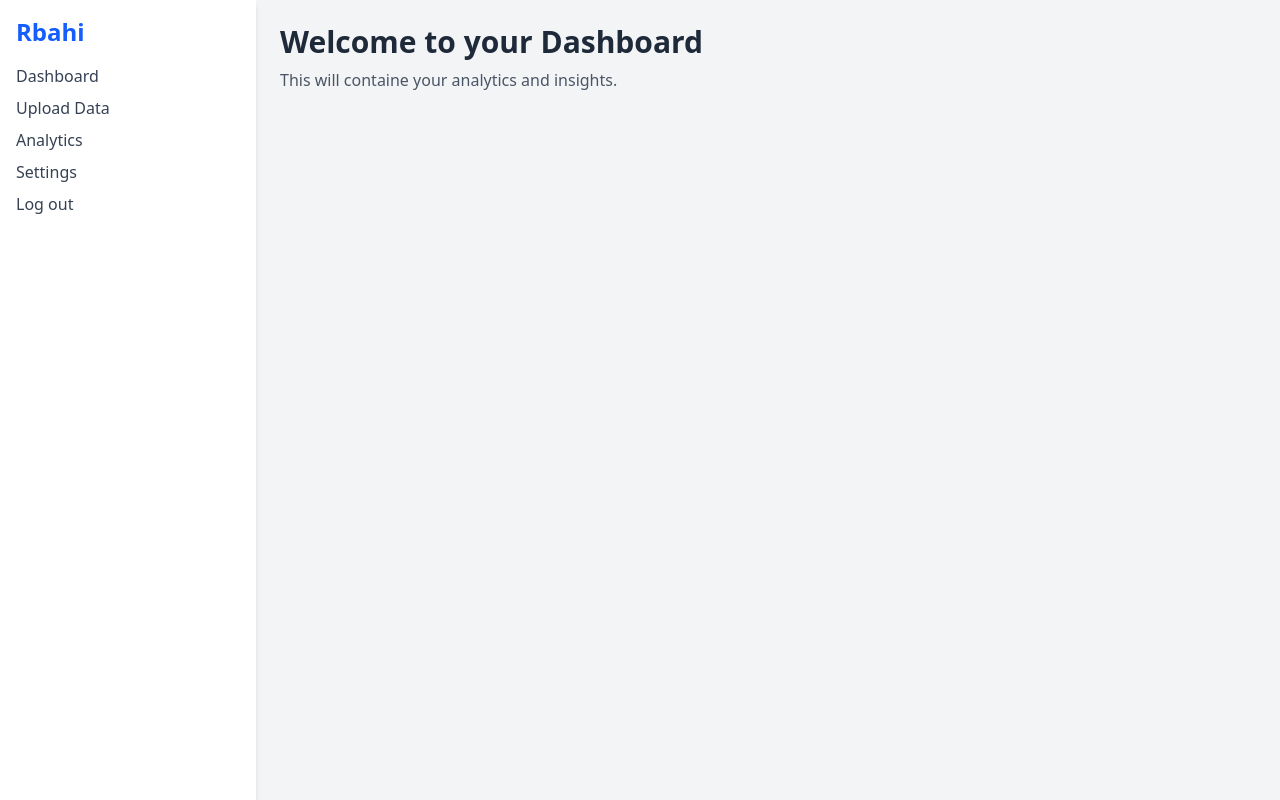
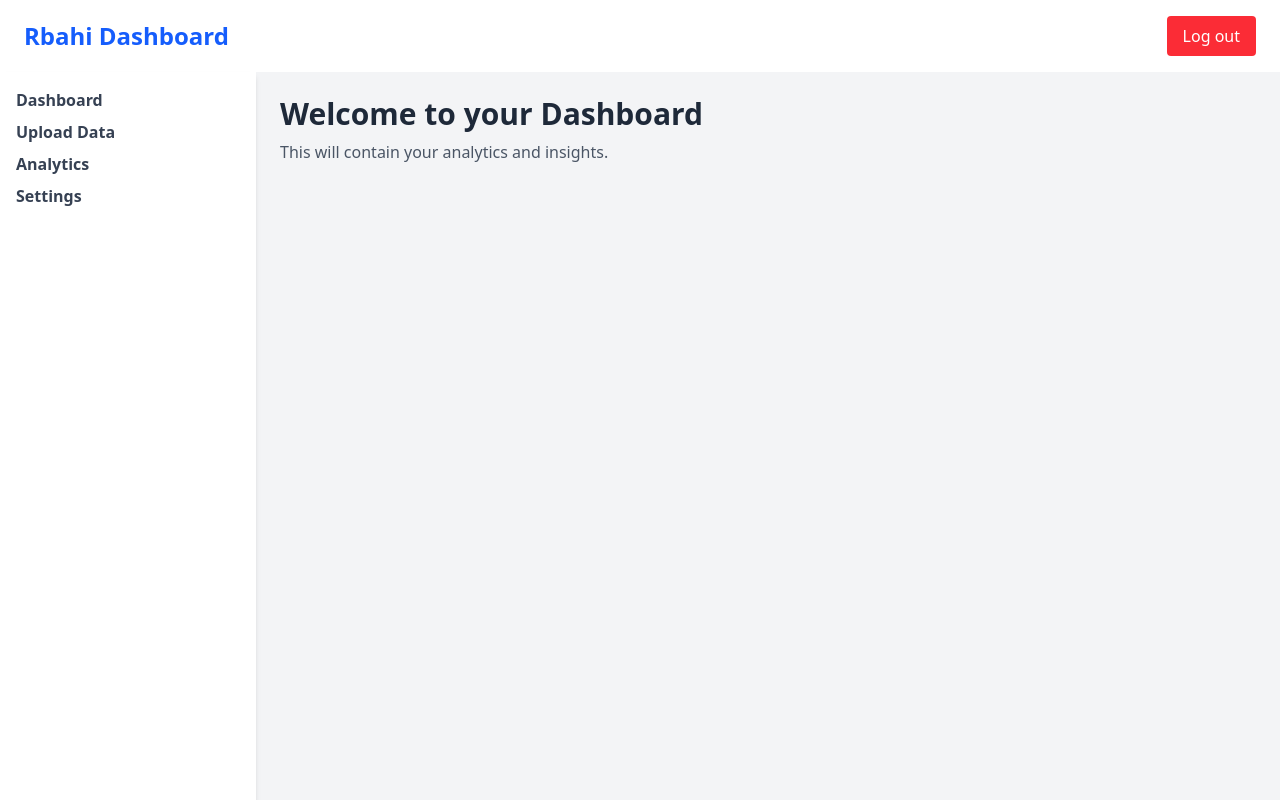
Before and after one commit to 78hamza/rbahi, a React (Vite) app in the folder frontend/: page /dashboard in a window 1280 px wide. Shown: the top 800 px of the page. Built offline with nearby package versions, Linux system fonts and the light colour scheme; sample sign-in values are in the browser's storage.

Commit message:
edit the dashboard page, add a header and edit the token storage and checking in the signin process to the dashboard

```diff
--- /dev/null
+++ b/frontend/src/components/Header.jsx
@@ -0,0 +1,25 @@
+import React, { useState } from 'react';
+import { Link } from "react-router-dom";
+
+
+const Header = async () => {
+
+    return (
+        <header>
+
+            <div>
+                <a href="/"><img src="/home/hamza-bouzian/rbahi/frontend/src/assets/logo_icon.png" alt="Logo" /></a>
+                <a href="/"><h2><span className='text-blue-600 text:sm'>Rbahi</span></h2></a>
+            </div>
+            <nav>
+                <Link to={"/"} className='text-gray-700 hover:text-blue-600'>Home</Link>
+                <Link to={"/about"} className='text-gray-700 hover:text-blue-600'>About</Link>
+                <Link to={"/about"} className='text-gray-700 hover:text-blue-600'>Contact</Link>
+                <Link to={'/signin'} className='bg-blue-600 hover:bg-blue-700 text-white px-4 py-2 rounded'>Sign In</Link>
+            </nav>
+
+        </header>
+    );
+}
+
+export default Header;
--- a/frontend/src/pages/Dashboard.jsx
+++ b/frontend/src/pages/Dashboard.jsx
@@ -1,43 +1,85 @@
-import { Link } from "react-router-dom";
-import React, { useState } from "react";
-
+import { Link, useNavigate } from "react-router-dom";
+import React, { useState, useEffect } from "react";
 
 export default function Dashboard() {
+  const [isSidebarOpen, setIsSidebarOpen] = useState(false);
+  const navigate = useNavigate();
 
-    const [isSidebarOpen, setIsSidebarOpen] = useState();
+    useEffect(() => {
+      const token = localStorage.getItem("token");
+      if (!token) {
+          setTimeout(() => navigate("/signin"), 0);  // this return a manke to access to the dashboard page
+      } else {
+          console.log("user logged in!");
+      }
+    }, []);
 
+  const handleLogOut = () => {
+    localStorage.removeItem("token"); // thjis remove the token and go dirc to the signin page
+    navigate("/signin");
+  };
 
   return (
+    <main>
+      <header className="w-full bg-white shadow px-6 py-4 flex justify-between items-center">
+        <h1 className="text-2xl font-bold text-blue-600">Rbahi Dashboard</h1>
+        <div className="flex items-center gap-4">
+          <button
+            onClick={handleLogOut}
+            className="bg-red-500 hover:bg-red-700 text-white px-4 py-2 rounded"
+          >
+            Log out
+          </button>
+        </div>
+      </header>
+
       <div className="flex min-h-screen bg-gray-100">
-            {/* side bare */}
-            <div className={`bg-white shadow-md p-4 space-y-4 w-64 min-h-screen transition-transform duration-300 ${isSidebarOpen ? 'translate-x-0' : '-translate-x-full'} md:translate-x-0`}>
-                <h2 className="text-2xl font-bold text-blue-600">Rbahi</h2>
-                <nav className="flex flex-col gap-2">
-                    <Link to="#" className="text-gray-700 hover:text-blue-600">Dashboard</Link>
-                    <Link to="#" className="text-gray-700 hover:text-blue-600">Upload Data</Link>
-                    <Link to="#" className="text-gray-700 hover:text-blue-600">Analytics</Link>
-                    <Link to="#" className="text-gray-700 hover:text-blue-600">Settings</Link>
-                    <Link to="/" className="text-gray-700 hover:text-blue-600">Log out</Link>
+        {/* sidebar */}
+
+        <div
+          className={`bg-white shadow-md p-4 space-y-4 w-64 min-h-screen transition-transform duration-300 ${
+            isSidebarOpen ? "translate-x-0" : "-translate-x-full"
+          } md:translate-x-0`}
+        >
+
+          <nav className="flex flex-col gap-2 font-bold">
+            <Link to="#" className="text-gray-700 hover:text-blue-600">
+              Dashboard
+            </Link>
+            <Link to="#" className="text-gray-700 hover:text-blue-600">
+              Upload Data
+            </Link>
+            <Link to="#" className="text-gray-700 hover:text-blue-600">
+              Analytics
+            </Link>
+            <Link to="#" className="text-gray-700 hover:text-blue-600">
+              Settings
+            </Link>
 
           </nav>
         </div>
 
         {/* content area */}
-
         <div className="flex-1 p-6">
           <button
             className="md:hidden text-gray-700 mb-4"
             onClick={() => setIsSidebarOpen(!isSidebarOpen)}
           >
-                    {isSidebarOpen? "Hide Menu" : "Show Menu"}
+            {isSidebarOpen ? "Hide Menu" : "Show Menu"}
           </button>
-                <h1 className="text-3xl font-bold text-gray-800">Welcome to your Dashboard</h1>
+          <h1 className="text-3xl font-bold text-gray-800">
+            Welcome to your Dashboard
+          </h1>
           <p className="text-gray-600 mt-2">
-                    This will containe your analytics and insights.
+            This will contain your analytics and insights.
           </p>
         </div>
+
       </div>
-
+      <div className="mt-6 text-center">
+        <img src="/src/assets/logo_icon.png" alt="" className="h-17 w-auto mx-auto"/>
+        <p className="text-sm text-gray-500 mt-2">© 2025 Rbahi</p>
+      </div>
+    </main>
   );
-
 }
--- a/frontend/src/pages/Home.jsx
+++ b/frontend/src/pages/Home.jsx
@@ -1,10 +1,29 @@
 import { Link } from 'react-router-dom';
-
+import Header from '../components/Header';
 
 export default function Home (){
 
     return (
+        <main>
+
+            <header className="w-full bg-white shadow px-6 py-4 flex justify-between items-center">
+                <a href="/" className="flex items-center gap-2">
+
+                    <h1 className="text-2xl font-bold text-blue-600">Rbahi</h1>
+                </a>
+
+                <nav className="flex gap-6">
+                    <Link to="/" className="text-gray-700 hover:text-blue-600">Home</Link>
+                    <Link to="/about" className="text-gray-700 hover:text-blue-600">About</Link>
+                    <Link to="/about" className="text-gray-700 hover:text-blue-600">Contact</Link>
+                    <Link to="/signin" className="bg-blue-600 hover:bg-blue-700 text-white px-4 py-2 rounded">
+                    Sign In
+                    </Link>
+                </nav>
+            </header>
             <div className='min-h-screen flex items-center justify-center bg-gradient-to-br from-blue-500 via-purple-500 to-pink-500 animate-gradient bg-size-200 px-4 sm:px-6 lg:px-8'>
+
+
                 <div className='bg-white bg-opacity-80 rounded-xl shadow-xl p-10 max-w-2xl w-full text-center'>
                     <h1 className='text-3xl sm:text-4xl md:text-5xl font-extrabold text-gray-800 mb-6'>
                         Welcome to <span className='text-blue-600 mb-8'>Rbahi</span>
@@ -20,6 +39,7 @@ export default function Home (){
                         </Link>
                 </div>
             </div>
+        </main>
     );
 
 };
--- a/frontend/src/pages/Signin.jsx
+++ b/frontend/src/pages/Signin.jsx
@@ -33,6 +33,7 @@ export default function Signin() {
                 password:""
             })
             setErrorMessage("");
+            localStorage.setItem("token", response.data.token);
             navigate("/dashboard");
         }catch (err) {
             setErrorMessage("email or password invalid!");
@@ -48,7 +49,7 @@ export default function Signin() {
         <div className="min-h-screen flex items-center justify-center bg-gradient-to-br from-blue-500 via-purple-500 to-pink-500 animate-gradient bg-size-200 px-4 sm:px-6 lg:px-8">
             <div className="bg-white bg-opacity-90 rounded-xl shadow-xl p-10 w-full max-w-md space-y-6">
                 <h2 className="text-3xl font-extrabold text-center text-gray-800">
-                    Sign In to <span className="text-blue-600">Rbahi</span>
+                    Sign In to <span className="text-blue-600"><a href="/"><span>Rbahi</span></a></span>
                 </h2>
 
                 <form className="space-y-5" onSubmit={handleSubmit}>
```
Also changed, not shown: frontend/src/assets/logo_icon.png (added), frontend/src/components/Navbar.jsx (deleted). Lines whose indentation alone changed are shown as unchanged.
